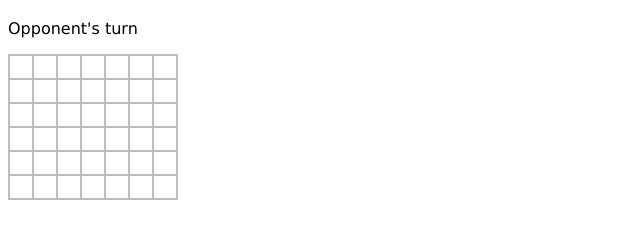
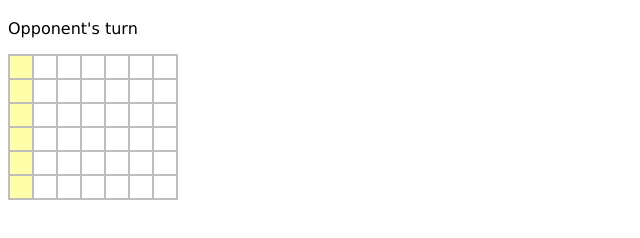
Before and after one commit to LeszekKicior/Connect4TLW, a plain HTML site: page index.html in a window 1280 px wide. In both pictures the pointer is over the element 21 px from the left and 128 px from the top of the page. Shown: the part 62-300 px from the top of the page, without its empty margins (0-640 px from the left). Drawn offline with nearby package versions, Linux system fonts and the light colour scheme.

Commit message:
Added column highlighting in css styling

```diff
--- a/index.html
+++ b/index.html
@@ -11,12 +11,24 @@
             }
             table {
                 border-collapse: collapse;
+                overflow: hidden;
             }
             td {
                 border: 2px solid rgb(190, 190, 190);
                 height: 20px;
                 width: 20px;
                 text-align: center;
+                position: relative;
+            }
+            td:hover::after {
+              content: "";
+              position: absolute;
+              background-color: #ffa;
+              left: 0;
+              top: -5000px;
+              height: 10000px;
+              width: 100%;
+              z-index: -1;
             }
         </style>
         <script src='vue.js'></script>
```
